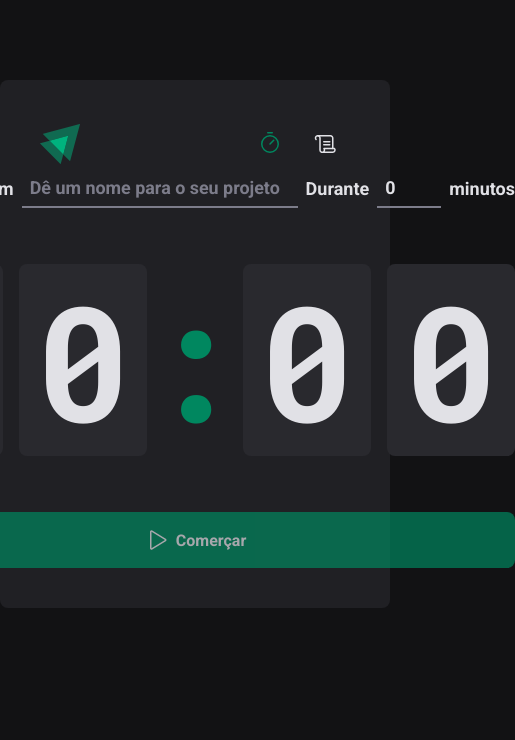
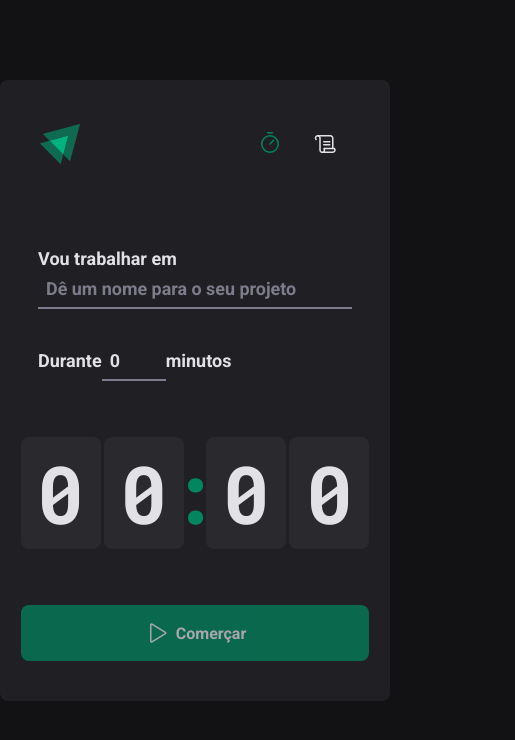
Before and after one commit to EliseuVicente/02-ignite-timer, a React (Vite) app: page / in a window 390 px wide. Shown: the top 740 px of the page, 515 px wide, since content can reach past the window. Built offline with nearby package versions, Linux system fonts and the light colour scheme.

Commit message:
editing style for mobile devices

```diff
--- a/src/pages/History/styles.ts
+++ b/src/pages/History/styles.ts
@@ -11,6 +11,11 @@ export const HistoryContainer = styled.main`
         font-size: 1.5rem;
         color: ${(props) => props.theme['gray-100']}
     }
+
+    @media (max-width: 574px) {
+        padding: 0rem;
+        margin-top: 5rem;
+      }
 `
 
 export const HistoryList = styled.div`
@@ -22,6 +27,7 @@ export const HistoryList = styled.div`
         width: 100%;
         border-collapse: collapse;
         min-width: 600px;
+
     }
 
     th {
@@ -35,7 +41,7 @@ export const HistoryList = styled.div`
         &:first-child {
             border-top-left-radius: 8px;
             padding-left: 1.5rem;
-        }
+    }
 
         &:last-child {
             border-top-right-radius: 8px;
@@ -52,6 +58,11 @@ export const HistoryList = styled.div`
         &:first-child {
             width: 50%;
             padding-left: 1.5rem;
+
+            @media (max-width: 574px) {
+                width: 25%;
+            }
+
         }
 
         &:last-child {
--- a/src/pages/Home/components/Countdown/styles.ts
+++ b/src/pages/Home/components/Countdown/styles.ts
@@ -15,6 +15,11 @@ export const CountdownContainer = styled.div`
         border-radius: 8px;
     }
 
+    @media (max-width: 574px) {
+        font-size: 5rem;
+        line-height: 3rem;
+        gap: .2rem;
+      }
 `;
 
 export const Separator = styled.div`
@@ -25,4 +30,8 @@ export const Separator = styled.div`
     overflow: hidden;
     display: flex;
     justify-content: center;
+
+    @media (max-width: 574px) {
+        width: 1rem;
+      }
 `;
--- a/src/pages/Home/components/NewCycleForm/styles.ts
+++ b/src/pages/Home/components/NewCycleForm/styles.ts
@@ -10,6 +10,12 @@ export const FormContainer = styled.div`
     font-size: 1.125rem;
     font-weight: bold;
     flex-wrap: wrap;
+
+    @media (max-width: 574px) {
+        display: inline-block;
+        margin-top: 5rem;
+        width: 90%;
+      }
 `;
 
 const BaseInput = styled.input`
@@ -34,8 +40,16 @@ const BaseInput = styled.input`
 
 export const TaskInput = styled(BaseInput)`
     flex: 1;
+
+    @media (max-width: 574px) {
+        width: 100%;
+      }
 `
 
 export const MinutesAmountInput = styled(BaseInput)`
     width: 4rem;
+
+    @media (max-width: 574px) {
+        margin-top: 2rem;
+      }
 `
--- a/src/pages/Home/styles.ts
+++ b/src/pages/Home/styles.ts
@@ -12,6 +12,7 @@ export const HomeContainer = styled.main`
         align-items: center;
         gap: 3.5rem;
     }
+
 `;
 
 export const BaseCountdownButton = styled.button`
```
Also changed, not shown: 1 other file (tests, documents, lock files or other folders).
